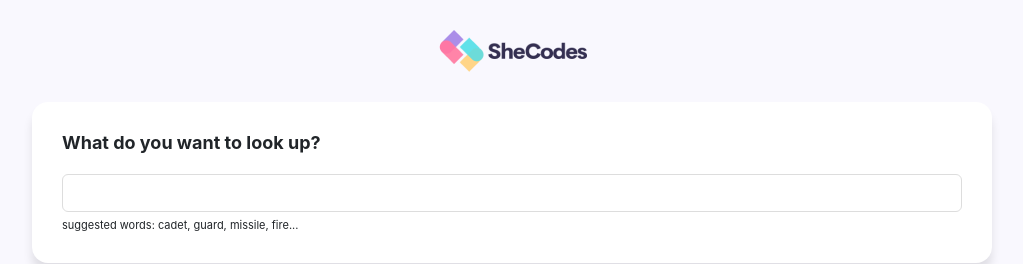
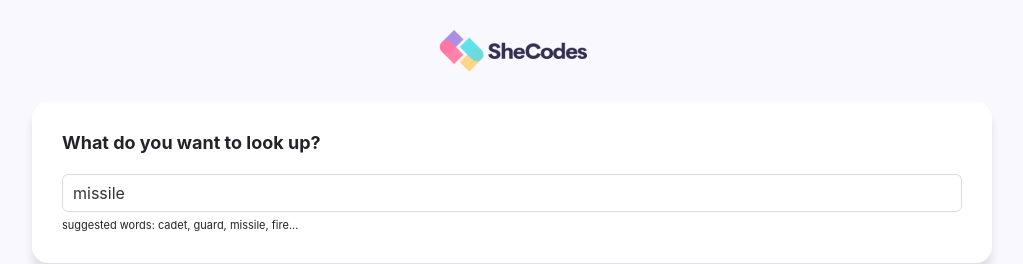
Before and after one commit to Inna-Yeromenko/dictionary-project-final, a React (Create React App) app: page / in a window 1280 px wide. Shown: the top 264 px of the page, without its empty margins (128-1151 px from the left). Built offline with nearby package versions, Linux system fonts and the light colour scheme; no server answers.

Commit message:
corrected defaultValue

```diff
--- a/src/Dictionary.js
+++ b/src/Dictionary.js
@@ -52,7 +52,7 @@ export default function Dictionary(props) {
             <input
               type="search"
               onChange={handleKeywordChange}
-              defaultValue={PaymentResponse.defaultKeyword}
+              defaultValue={props.defaultKeyword}
             />
           </form>
           <div className="hint">
```
